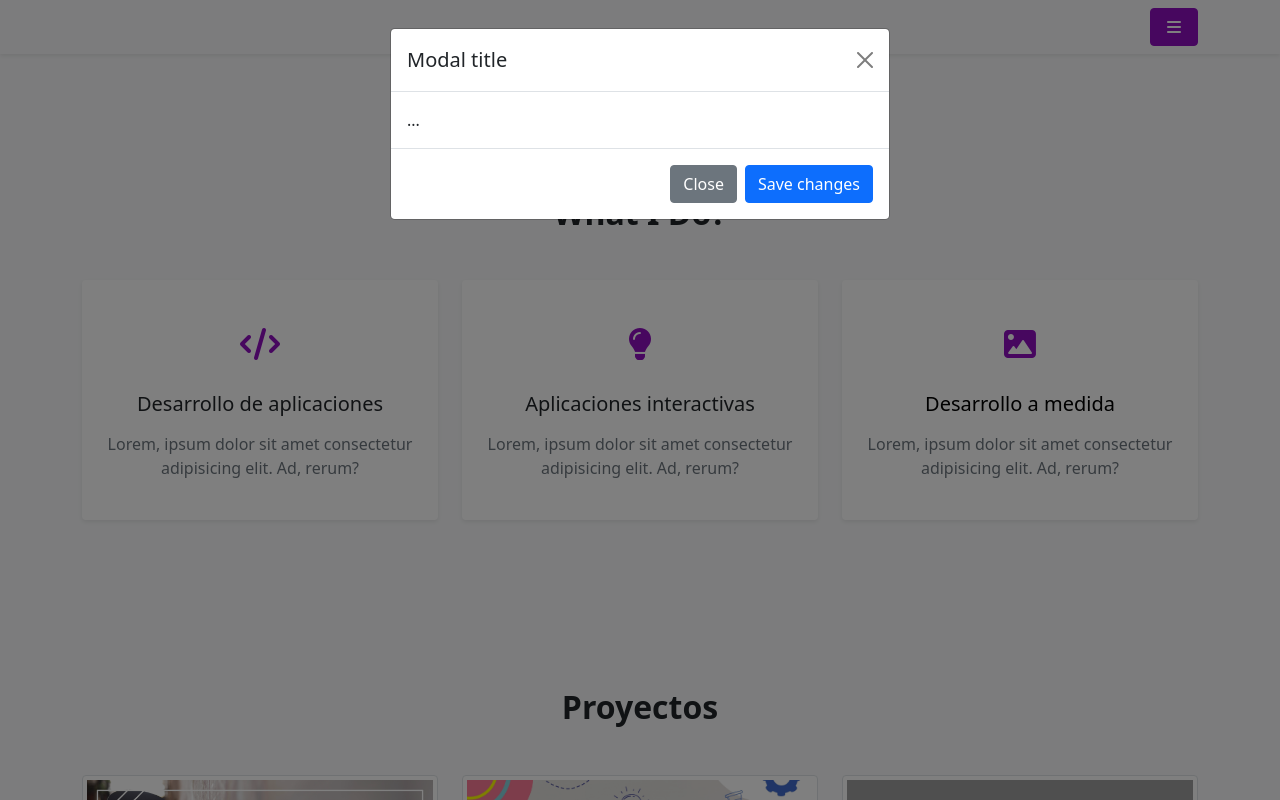
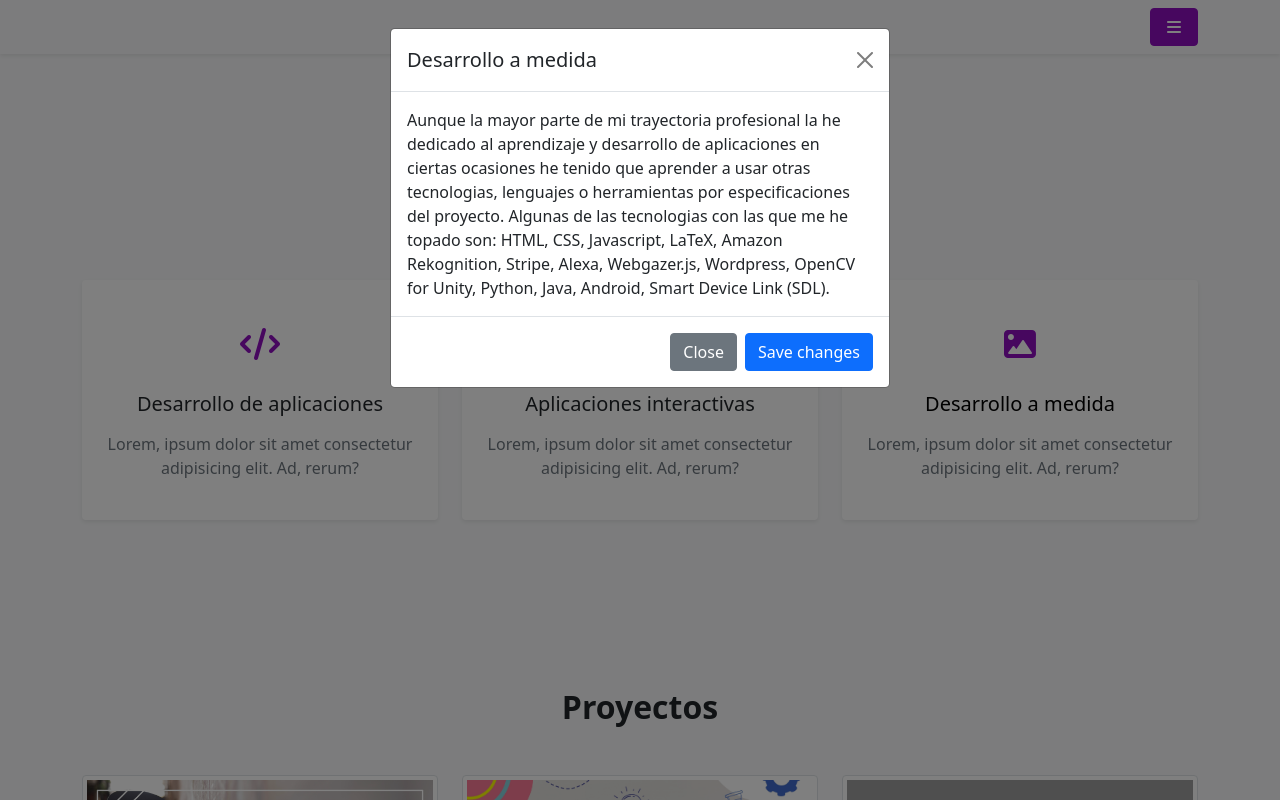
Before and after one commit to Ridley7/Portfolio, a plain HTML site: page index.html in a window 1280 px wide. Both pictures are taken after a click on the button 1020 px from the left and 1764 px from the top of the page. Shown: the part 1364-2164 px from the top of the page. Drawn offline with Linux system fonts and the light colour scheme; grey boxes are pictures that could not be loaded.

Commit message:
Contenido del modal.

```diff
--- a/index.html
+++ b/index.html
@@ -470,11 +470,12 @@
   <div class="modal-dialog">
     <div class="modal-content">
       <div class="modal-header">
-        <h5 class="modal-title" id="exampleModalLabel">Modal title</h5>
+        <h5 class="modal-title" id="exampleModalLabel">Desarrollo a medida</h5>
         <button type="button" class="btn-close" data-bs-dismiss="modal" aria-label="Close"></button>
       </div>
       <div class="modal-body">
-        ...
+        Aunque la mayor parte de mi trayectoria profesional la he dedicado al aprendizaje y desarrollo de aplicaciones en ciertas ocasiones he tenido que aprender a usar otras tecnologias, lenguajes o herramientas por especificaciones
+        del proyecto. Algunas de las tecnologias con las que me he topado son: HTML, CSS, Javascript, LaTeX, Amazon Rekognition, Stripe, Alexa, Webgazer.js, Wordpress, OpenCV for Unity, Python, Java, Android, Smart Device Link (SDL).
       </div>
       <div class="modal-footer">
         <button type="button" class="btn btn-secondary" data-bs-dismiss="modal">Close</button>
```
